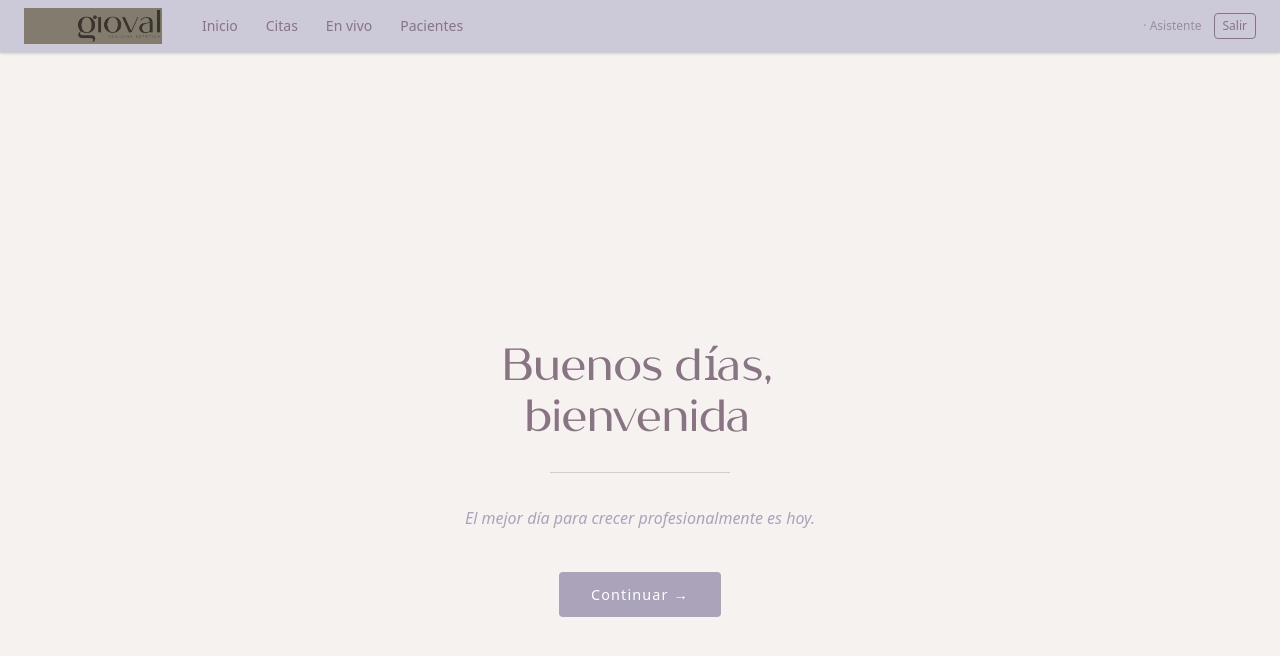
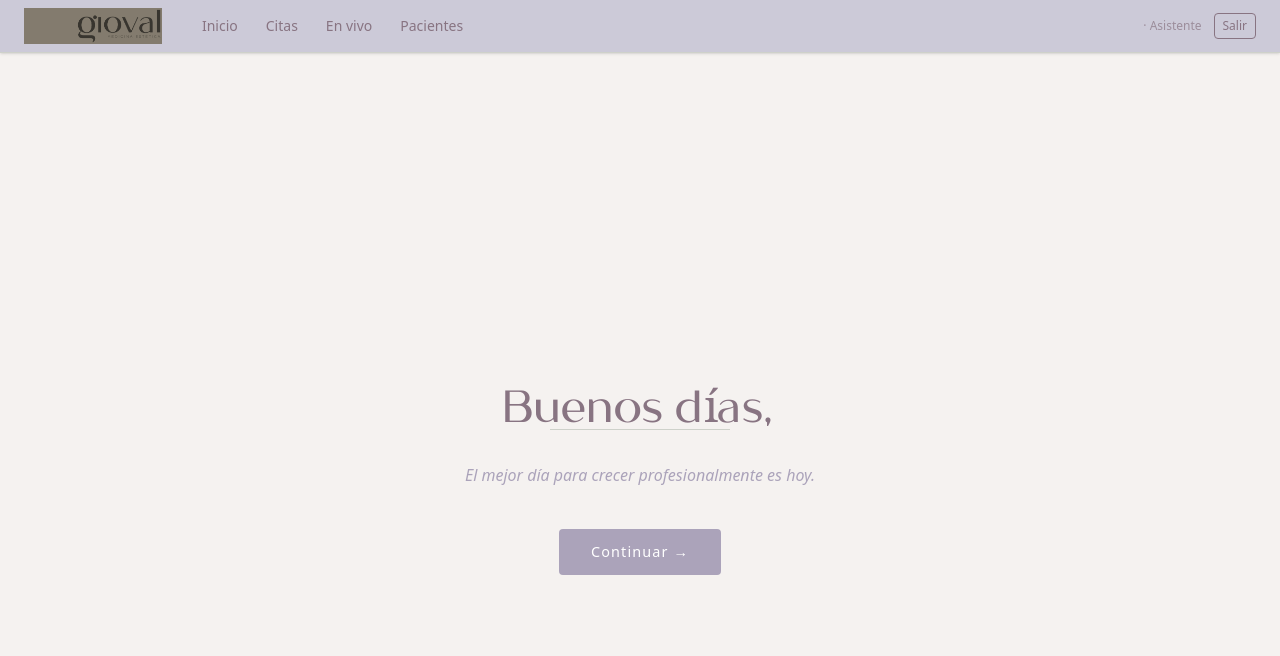
Before and after one commit to alejandroayalag-hub/GIOVAL, a React app in the folder frontend/: page /bienvenida in a window 1280 px wide. Shown: the top 656 px of the page. Built offline with nearby package versions, Linux system fonts and the light colour scheme; no server answers; sample sign-in values are in the browser's storage; the HTML template or start-up script is replaced by a standard one.

Commit message:
fix: render nombre conditionally to avoid empty paragraph on missing localStorage

```diff
--- a/frontend/src/pages/WelcomePage.jsx
+++ b/frontend/src/pages/WelcomePage.jsx
@@ -43,7 +43,7 @@ export default function WelcomePage() {
     return <Navigate to="/" replace />;
   }
 
-  const nombre = localStorage.getItem('nombre') || 'bienvenida';
+  const nombre = localStorage.getItem('nombre') || '';
   const hora = new Date().getHours();
   const saludo = hora < 12 ? 'Buenos días' : hora < 19 ? 'Buenas tardes' : 'Buenas noches';
 
@@ -82,6 +82,7 @@ export default function WelcomePage() {
           }}>
             {saludo},
           </p>
+          {nombre && (
             <p style={{
               fontFamily: "'Megante', Georgia, serif",
               fontSize: '2.8rem',
@@ -91,6 +92,7 @@ export default function WelcomePage() {
             }}>
               {nombre}
             </p>
+          )}
         </div>
 
         {/* Divider */}
```
Lines whose indentation alone changed are shown as unchanged.
